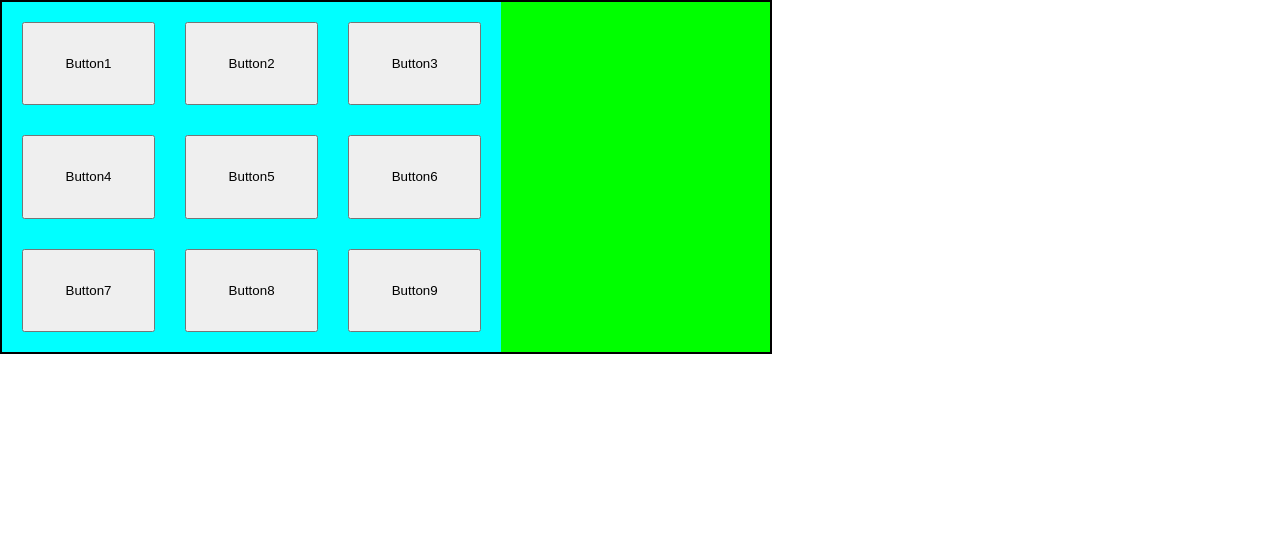
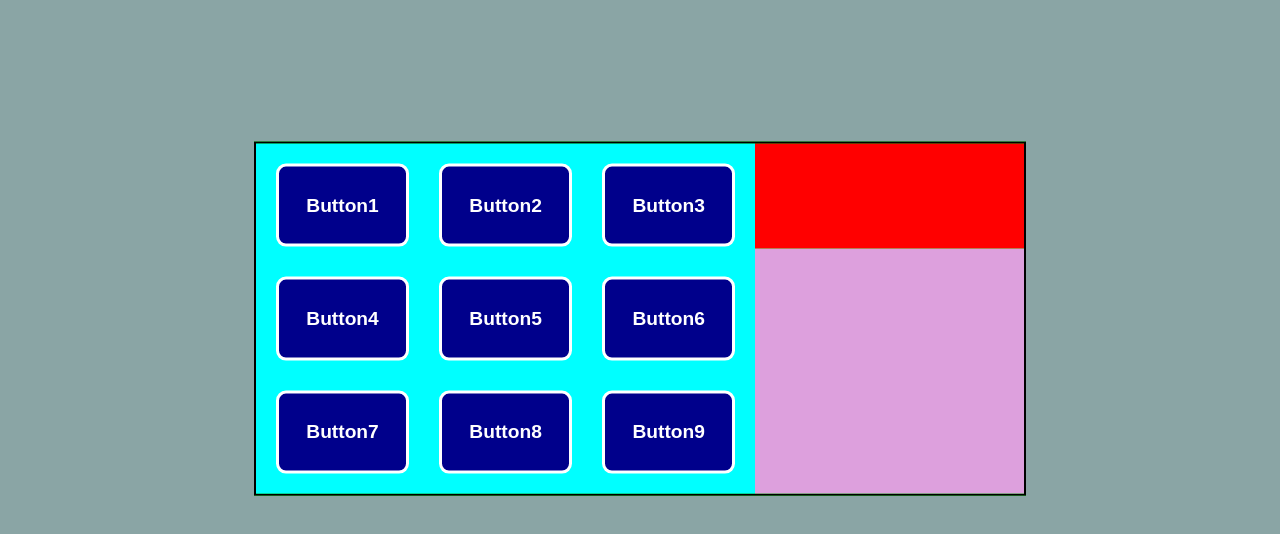
Before and after one commit to LRGianoglio/drum-machine, a React (Create React App) app: page / in a window 1280 px wide. Shown: the top 534 px of the page. Built offline with nearby package versions, Linux system fonts and the light colour scheme.

Commit message:
feat/ rest of the components created

```diff
--- a/src/App.jsx
+++ b/src/App.jsx
@@ -1,11 +1,12 @@
-import { useSelector } from "react-redux";
-import {ButtonContainer} from "./components"
+import {ButtonContainer, Switches, Volume} from "./components"
 import style from "./App.module.css"
 
 function App() {
   return (
     <div className={style.appContainer}>
       <ButtonContainer />
+      <Switches />
+      <Volume />
     </div>
   );
 }
--- a/src/App.module.css
+++ b/src/App.module.css
@@ -1,8 +1,11 @@
 .appContainer{
+    margin: auto;
+    transform: translateY(40%);
     height: 40vh;
     width: 60vw;
     min-height: 350px;
     min-width: 650px;
     border: 2px black solid;
     background-color: lime;
+    display: flex;
 }
--- a/src/components/Button/Button.jsx
+++ b/src/components/Button/Button.jsx
@@ -6,10 +6,8 @@ function Button({title, sound}) {
     }
 
     return (
-        <button onClick={handleClick()}>
-            <p>
-                {title}
-            </p>
+        <button onClick={()=>handleClick()} className={style.button}>
+            <p>{title}</p>
         </button>
     );
 }
--- a/src/components/Button/Button.module.css
+++ b/src/components/Button/Button.module.css
@@ -0,0 +1,13 @@
+.button{
+    background-color: darkblue;
+    color: white;
+    font-size: larger;
+    font-weight: 700;
+    border: 3px white solid;
+    border-radius: 10px;
+}
+
+.button:hover{
+    background-color: blue;
+    cursor: pointer;
+}
--- /dev/null
+++ b/src/components/Switches/Switches.jsx
@@ -0,0 +1,11 @@
+import style from './Switches.module.css'
+
+function Switches() {
+    return (
+        <div className={style.switchesContainer}>
+
+        </div>
+    );
+}
+
+export default Switches;
--- /dev/null
+++ b/src/components/Switches/Switches.module.css
@@ -0,0 +1,8 @@
+.switchesContainer{
+    width: 35%;
+    height: 30%;
+    position: fixed;
+    top: 0;
+    right: 0;
+    background-color: red;
+}
--- /dev/null
+++ b/src/components/Volume/Volume.jsx
@@ -0,0 +1,11 @@
+import style from './Volume.module.css'
+
+function Volume() {
+    return (
+        <div className={style.volumeContainer}>
+
+        </div>
+    );
+}
+
+export default Volume;
--- /dev/null
+++ b/src/components/Volume/Volume.module.css
@@ -0,0 +1,8 @@
+.volumeContainer{
+    width: 35%;
+    height: 70%;
+    background-color: plum;
+    position: fixed;
+    bottom: 0;
+    right: 0;
+}
--- a/src/components/index.js
+++ b/src/components/index.js
@@ -1,7 +1,11 @@
 import Button from "./Button/Button";
 import ButtonContainer from "./ButtonContainer/ButtonContainer";
+import Switches from "./Switches/Switches";
+import Volume from "./Volume/Volume";
 
 export {
     Button,
-    ButtonContainer
+    ButtonContainer,
+    Switches,
+    Volume
 }
--- a/src/index.css
+++ b/src/index.css
@@ -5,6 +5,7 @@ body {
     sans-serif;
   -webkit-font-smoothing: antialiased;
   -moz-osx-font-smoothing: grayscale;
+  background-color: rgb(138, 165, 165);
 }
 
 code {
```
Also changed, not shown: src/components/ButtonContainer/ButtonContainer.module.css (indentation only).
